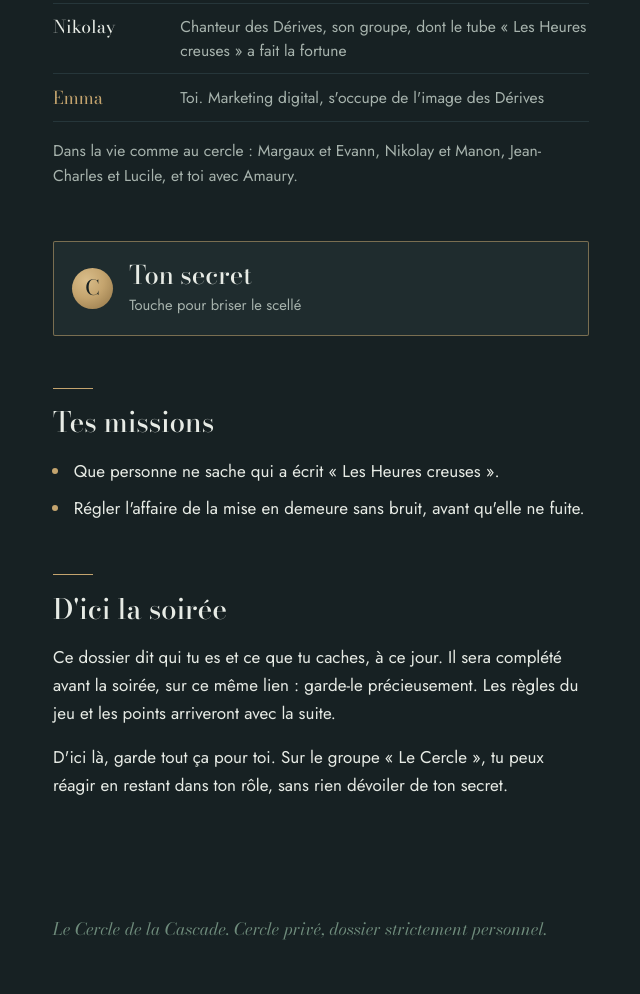
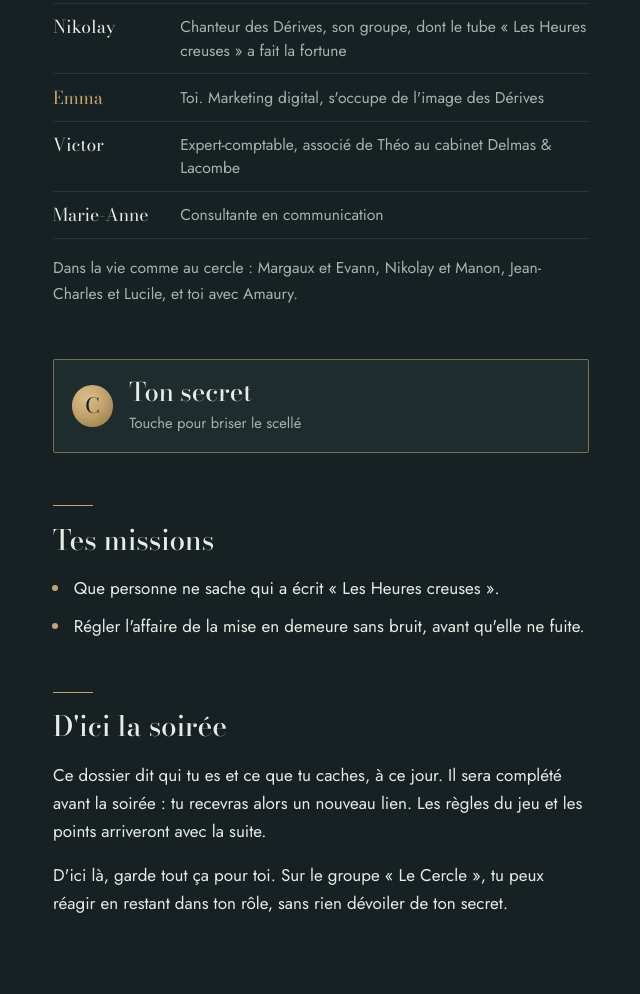
Before and after one commit to RROFFI/emma-j4d8s, a plain HTML site: page index.html in a window 1280 px wide. Shown: the part 2059-3053 px from the top of the page, without its empty margins (319-959 px from the left). Drawn offline with nearby package versions, Linux system fonts and the light colour scheme.

Commit message:
Add files via upload

```diff
--- a/index.html
+++ b/index.html
@@ -384,7 +384,7 @@
 
   <section>
     <h2>Le cercle</h2>
-    <p>Onze membres, tous fortunés, tous ambitieux. Chaque samedi soir, l'un d'eux présente un projet, et le fonds commun décide d'y investir ou non. Pour entrer, chacun a versé 300&nbsp;000&nbsp;€.</p>
+    <p>Treize membres, tous fortunés, tous ambitieux. Chaque samedi soir, l'un d'eux présente un projet, et le fonds commun décide d'y investir ou non. Pour entrer, chacun a versé 300&nbsp;000&nbsp;€.</p>
     <p>Depuis 2021, le fonds a financé une quinzaine de projets. Certains ont rapporté gros, comme un domaine viticole de la Côte de Nuits&nbsp;; d'autres beaucoup moins, comme une application de location de yachts&nbsp;; quelques-uns attendent encore une décision. Parmi les derniers financés&nbsp;: la rénovation de la salle panoramique de Jean-Charles, en 2024, pour 600&nbsp;000&nbsp;€, en échange du droit de s'y réunir à vie, et Origine, la marque d'hydromel pétillant de Margaux, Manon et Agathe, pour 800&nbsp;000&nbsp;€. Aujourd'hui, il reste 1,9&nbsp;M€ dans les caisses.</p>
     <p>Théo Delmas en est le trésorier. Avant que le cercle mette un euro quelque part, Théo vérifie tout. Tout le monde l'apprécie, et tout le monde le craint un peu. Le samedi 5 décembre, il présentera au cercle son audit du fonds.</p>
     <ul class="membres">
@@ -399,6 +399,8 @@
       <li><span class="nom">Léa</span><span class="qui">Chasseuse de biens de prestige</span></li>
       <li><span class="nom">Nikolay</span><span class="qui">Chanteur des Dérives, son groupe, dont le tube «&nbsp;Les Heures creuses&nbsp;» a fait la fortune</span></li>
       <li class="toi"><span class="nom">Emma</span><span class="qui">Toi. Marketing digital, s'occupe de l'image des Dérives</span></li>
+      <li><span class="nom">Victor</span><span class="qui">Expert-comptable, associé de Théo au cabinet Delmas & Lacombe</span></li>
+      <li><span class="nom">Marie-Anne</span><span class="qui">Consultante en communication</span></li>
     </ul>
     <p class="couples">Dans la vie comme au cercle&nbsp;: Margaux et Evann, Nikolay et Manon, Jean-Charles et Lucile, et toi avec Amaury.</p>
   </section>
@@ -425,7 +427,7 @@
 
   <section>
     <h2>D'ici la soirée</h2>
-    <p>Ce dossier dit qui tu es et ce que tu caches, à ce jour. Il sera complété avant la soirée, sur ce même lien&nbsp;: garde-le précieusement. Les règles du jeu et les points arriveront avec la suite.</p>
+    <p>Ce dossier dit qui tu es et ce que tu caches, à ce jour. Il sera complété avant la soirée&nbsp;: tu recevras alors un nouveau lien. Les règles du jeu et les points arriveront avec la suite.</p>
     <p>D'ici là, garde tout ça pour toi. Sur le groupe «&nbsp;Le Cercle&nbsp;», tu peux réagir en restant dans ton rôle, sans rien dévoiler de ton secret.</p>
   </section>
 
```
